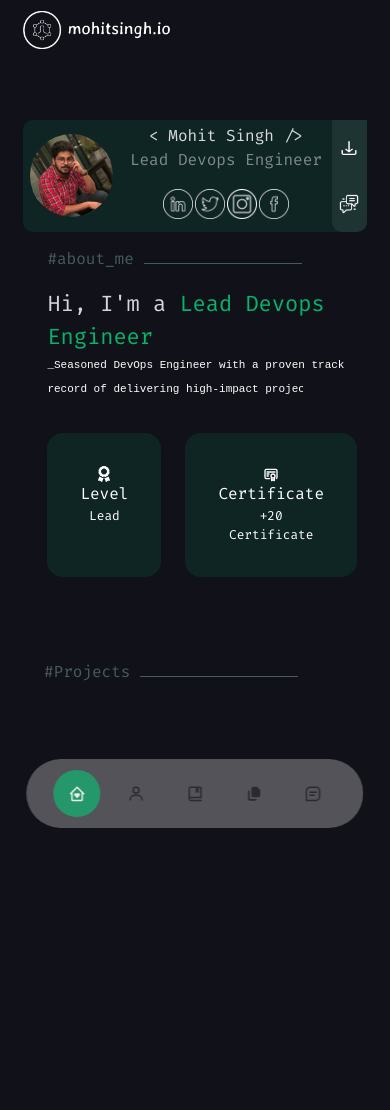
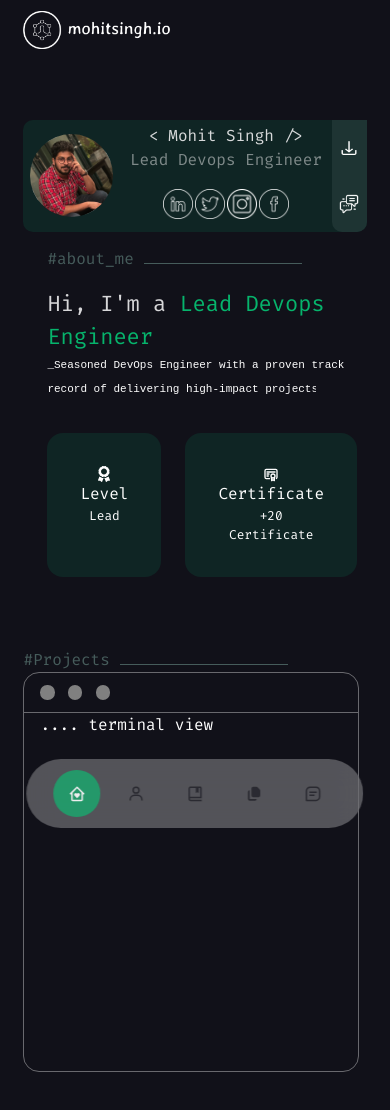
Before and after one commit to ankita219819/portfolio, a React (Create React App) app: page / in a window 390 px wide. Shown: the top 1110 px of the page. Before the commit the page ends 844 px from the top, so only its background shows below. Built offline with nearby package versions, Linux system fonts and the light colour scheme; a web font is replaced by a local one.

Commit message:
added project section in mobile view

```diff
--- a/src/components/mobile-navbar.js
+++ b/src/components/mobile-navbar.js
@@ -4,7 +4,7 @@ import "../css/mobile-navbar.css";
 const MobileNavbar = () => {
     const [activeNav, setActiveNav] = useState('#')
     return (
-        <div class="nav">
+        <div className="nav">
             <a href="#projects" onClick={() => setActiveNav('#')} className={`m-nav ${activeNav === '#' ? 'active' : ''}`}>
                 <svg stroke="currentColor" fill="currentColor" stroke-width="0" viewBox="0 0 24 24" height="1em" width="1em" xmlns="http://www.w3.org/2000/svg">
                     <path d="m12.223 11.641-.223.22-.224-.22a2.224 2.224 0 0 0-3.125 0 2.13 2.13 0 0 0 0 3.07L12 18l3.349-3.289a2.13 2.13 0 0 0 0-3.07 2.225 2.225 0 0 0-3.126 0z"></path
--- a/src/components/projects.js
+++ b/src/components/projects.js
@@ -1,15 +1,38 @@
 import React, { Component } from 'react'
-import "../css/introduction.css"
+import "../css/projects.css"
 export default class Projects extends Component {
     render() {
         return (
             <div class="project-content" id="project">
-                <div class="content">
+                <div class="content-proj">
                     <div class="sudsection-header-about">
                         <span>#Projects</span>
                     </div>
                     <div class="projects-cards">
+                        <div class="terminal-page">
+                            <div class="options">
+                                <div class="option-menu">
+                                    <div class="opt">
+                                        <div class="red-opt">
 
+                                        </div>
+                                    </div>
+                                    <div class="opt">
+                                        <div class="yellow-opt">
+
+                                        </div>
+                                    </div>
+                                    <div class="opt">
+                                        <div class="green-opt">
+
+                                        </div>
+                                    </div>
+                                </div>
+                            </div>
+                            <div class="terminal-cont">
+                                .... terminal view
+                            </div>
+                        </div>
                     </div>
                 </div>
 
--- a/src/css/projects.css
+++ b/src/css/projects.css
@@ -20,8 +20,70 @@
   margin-left: 10px;
   border-top: 1px solid rgba(70, 92, 91, 1);
 }
+.projects-cards{
+  height: 50%;
+  width: 100%;
+}
+.terminal-page{
+  display: flex;
+  flex-direction: column;
+  height: 30rem;
+  width: 40rem;
+  border-radius: 1rem;
+  border: 1px solid rgba(237, 237, 238, 0.4);
+}
+.options{
+  height: 10%;
+  display: flex;
+  flex-direction: row;
+  padding-left: 2rem;
+  border-bottom: 1px solid rgba(237, 237, 238, 0.4);
+}
+.terminal-cont{
+  padding-left: 2rem;
+}
+.option-menu{
+  width: 12%;
+  display: flex;
+  flex-direction: row;
+}
+.opt{
+  flex:1;
+  display: flex;
+  justify-content: start;
+  align-items: center;
+}
+.opt div{
+  border-radius: 50%;
+  width: 0.9rem;
+  height: 0.9rem;
+  text-align: center;
+  display: flex;
+  align-items: center;
+  justify-content: center;
+  background-color: grey;
+}
+.terminal-page:hover .red-opt{
+  background-color: rgba(255, 0, 0, 0.78);
+}
+.terminal-page:hover .yellow-opt{
+  background-color: rgba(255, 255, 0, 0.781);
+}
+.terminal-page:hover .green-opt{
+  background-color: rgba(0, 128, 0, 0.781);
+}
 @media screen and (max-width: 600px) {
   .sudsection-header-about {
     padding: 5% 0;
   }
+.terminal-page {
+    height: 25rem;
+    width: 21rem;
 }
+.option-menu {
+  width: 26%;
+}
+.options, .terminal-cont{
+  padding-left: 1rem;
+}
+}
```
